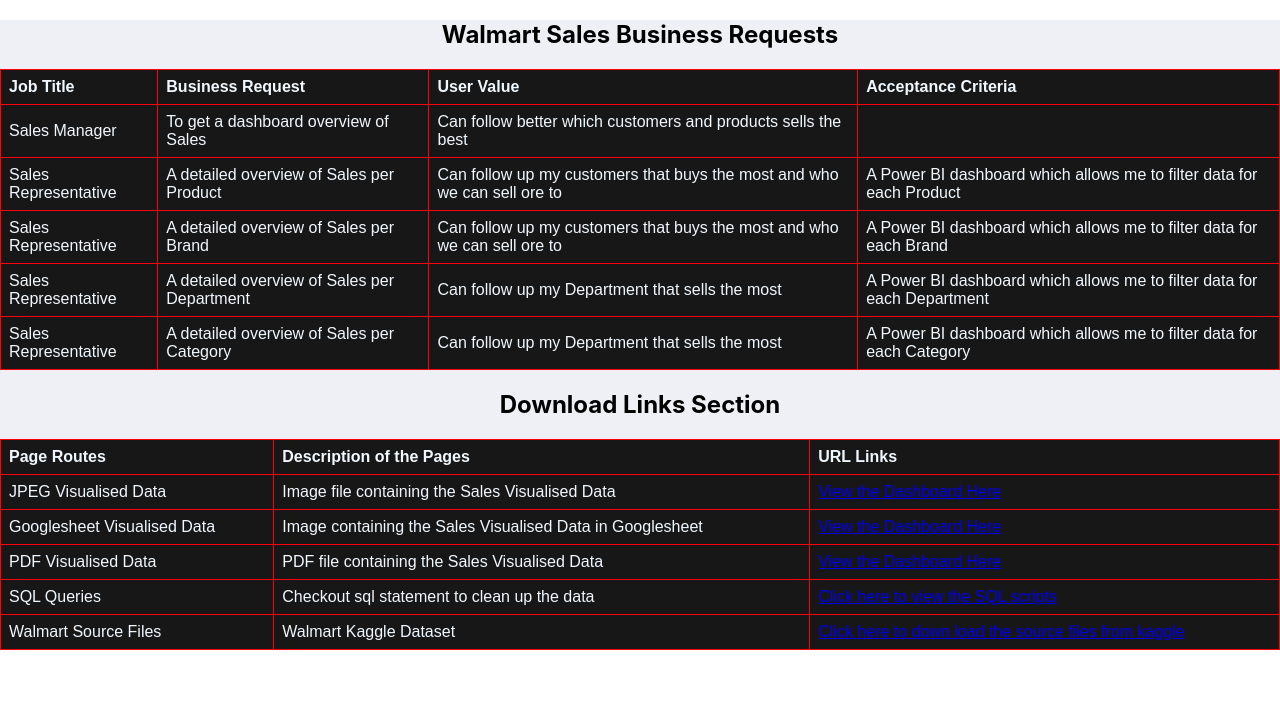
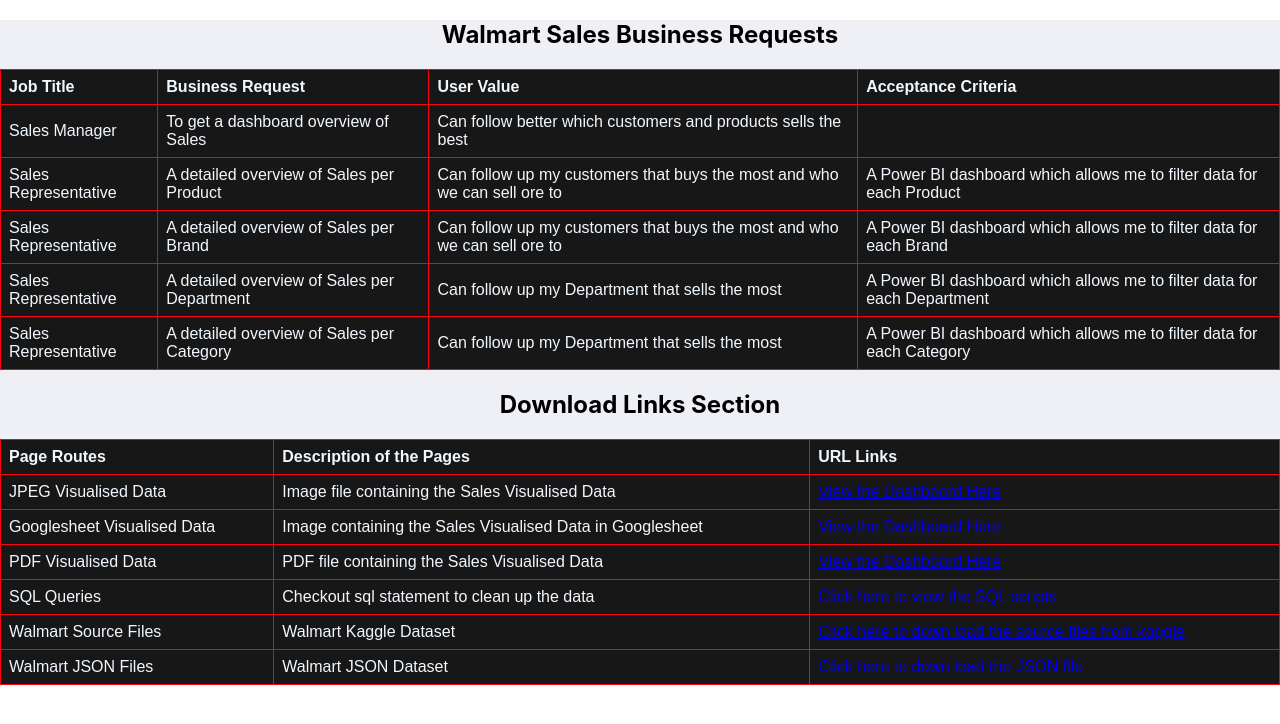
Before and after one commit to JohnKimaiyo/walmart-sales-data-analysis-react-app, a React (Create React App) app: page / in a window 1280 px wide. Shown: the top 724 px of the page. Built offline with nearby package versions, Linux system fonts and the light colour scheme.

Commit message:
setting up json link

```diff
--- a/src/Header/Header.js
+++ b/src/Header/Header.js
@@ -137,6 +137,19 @@
             </a>
           </td>
         </tr>
+        <tr>
+          <td>Walmart JSON Files </td>
+          <td>Walmart JSON Dataset</td>
+          <td>
+            <a
+              href="https://raw.githubusercontent.com/JohnKimaiyo/walmart-sales-data-analysis-react-app/main/src/Search%20App/wamart.json"
+              target="_blank"
+              rel="noopener noreferrer"
+            >
+              Click here to down load the JSON file
+            </a>
+          </td>
+          </tr>
       </table>
     </div>
   );
```
